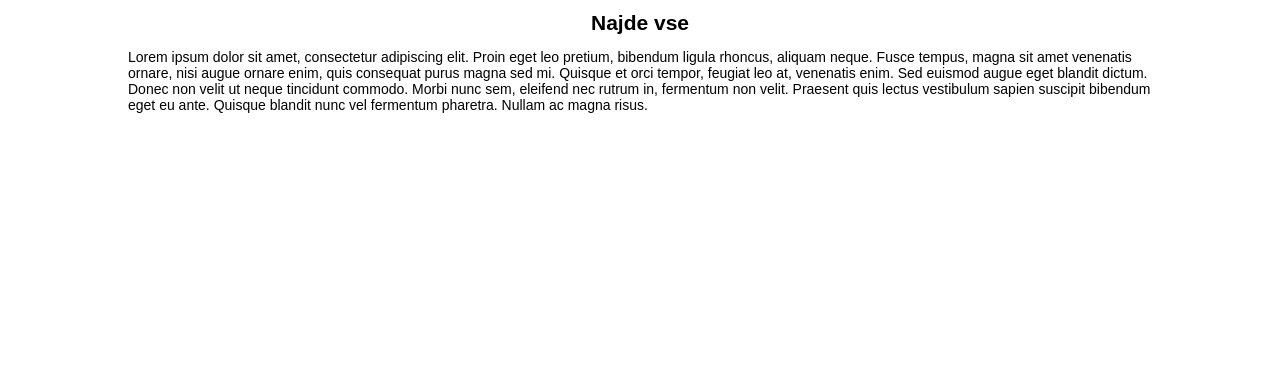
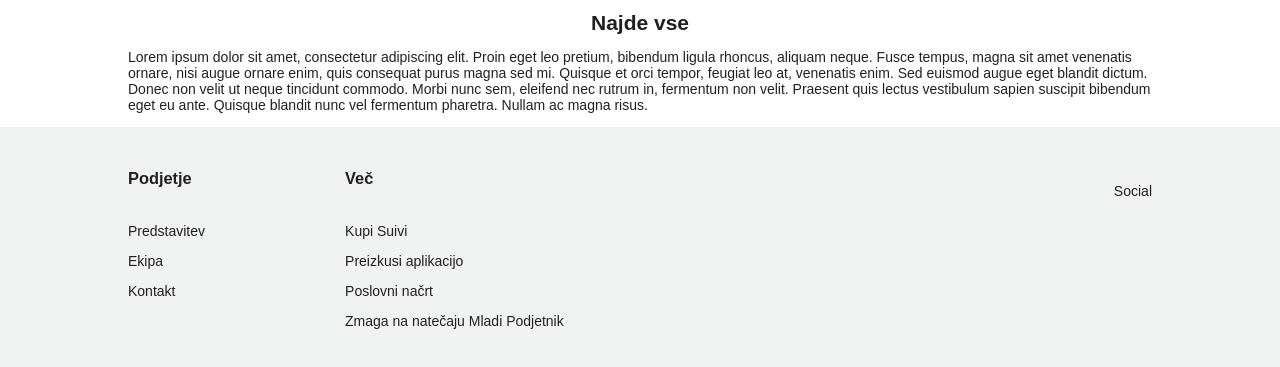
Before and after one commit to Piksie/Suivi, a plain HTML site: page index.html in a window 1280 px wide. Shown: the part 911-1278 px from the top of the page. Before the commit the page ends 1038 px from the top, so only its background shows below. Drawn offline with Linux system fonts and the light colour scheme.

Commit message:
Basic footer layout

```diff
--- a/index.html
+++ b/index.html
@@ -53,18 +53,49 @@
                     <img class="main-image" src="img/main_img.jpg" title="Main image" alt="Suivi application in use">
                 </section>
 
-                <section class="main-content">
+                <section class="main-content-container">
                     <img class="separator" src="img/article_separator.jpg">
                     <div class="content-article">
                         <article>
                             <h1>Suivi</h1>
                             <h2>Najde vse</h2>
-                            <p>Lorem ipsum dolor sit amet, consectetur adipiscing elit. Proin eget leo pretium, bibendum ligula rhoncus, aliquam neque. Fusce tempus, magna sit amet venenatis ornare, nisi augue ornare enim, quis consequat purus magna sed mi. Quisque et orci tempor, feugiat leo at, venenatis enim. Sed euismod augue eget blandit dictum. Donec non velit ut neque tincidunt commodo. Morbi nunc sem, eleifend nec rutrum in, fermentum non velit. Praesent quis lectus vestibulum sapien suscipit bibendum eget eu ante. Quisque blandit nunc vel fermentum pharetra. Nullam ac magna risus.</p>
+                            <p>Lorem ipsum dolor sit amet, consectetur adipiscing elit. Proin eget leo pretium, bibendum
+                                ligula rhoncus, aliquam neque. Fusce tempus, magna sit amet venenatis ornare, nisi augue
+                                ornare enim, quis consequat purus magna sed mi. Quisque et orci tempor, feugiat leo at,
+                                venenatis enim. Sed euismod augue eget blandit dictum. Donec non velit ut neque
+                                tincidunt commodo. Morbi nunc sem, eleifend nec rutrum in, fermentum non velit. Praesent
+                                quis lectus vestibulum sapien suscipit bibendum eget eu ante. Quisque blandit nunc vel
+                                fermentum pharetra. Nullam ac magna risus.</p>
                         </article>
                     </div>
                 </section>
             </div>
         </main>
+
+        <footer>
+            <section class="footer-container">
+                <div class="footer-links-container">
+                    <div class="footer-links-column">
+                        <a href="#" class="footer-link"><h3>Podjetje</h3></a>
+                        <a href="#" class="footer-link"><p>Predstavitev</p></a>
+                        <a href="#" class="footer-link"><p>Ekipa</p></a>
+                        <a href="#" class="footer-link"><p>Kontakt</p></a>
+                    </div>
+
+                    <div class="footer-links-column">
+                        <h3>Več</h3>
+                        <p>Kupi Suivi</p>
+                        <p>Preizkusi aplikacijo</p>
+                        <p>Poslovni načrt</p>
+                        <p>Zmaga na natečaju Mladi Podjetnik</p>
+                    </div>
+                </div>
+
+                <div class="footer-social-container">
+<p>Social</p>
+                </div>
+            </section>
+        </footer>
     </div>
 
     <script src="main.js" async defer></script>
--- a/main.js
+++ b/main.js
@@ -6,10 +6,12 @@
 let headerScroll = document.getElementById("header-container");
 let headerNavBtn = document.getElementById("a.nav-button");
 
+
+
 window.onscroll = () => {
     if (document.body.scrollTop >= 50 || document.documentElement.scrollTop >= 50) {
-        headerScroll.classList.add("header-scroll")
+        headerScroll.classList.add("header-scroll");
     } else {
-        headerScroll.classList.remove("header-scroll")
+        headerScroll.classList.remove("header-scroll");
     }
 };
--- a/style.css
+++ b/style.css
@@ -4,6 +4,7 @@ html, body {
      padding: 0;
      font-family: Arial, Helvetica, sans-serif;
      font-size: 14px;
+     color: #231f20;
 }
 
 #header-container {
@@ -13,8 +14,11 @@ html, body {
     /* background-color: #26A69A; */
     width: 100%;
     height: 5rem;
+    max-height: 5rem;
+    transition-property: all;
     transition: 0.5s ease-out;
 }
+
 
 .header-scroll {
     background-color: #26A69A;
@@ -71,7 +75,11 @@ a.nav-button {
 }
 
 a.nav-button:hover {
-    background-color: #00796B
+    background-color: #26A69A;
+}
+
+a.nav-button.scroll:hover {
+    background-color: #00796B;
 }
 
 .nav-mobile {
@@ -115,7 +123,7 @@ main {
     width: 100%;
 }
 
-.main-content {
+.main-content-container {
     display: flex;
     flex-direction: column;
     align-items: center;
@@ -146,3 +154,46 @@ h2 {
     margin: 0;
     padding: 0;
 }
+
+h3 {
+    padding: 0;
+    padding-bottom: 1.5rem;
+    margin: 0;
+    color: #231f20;
+}
+
+footer {
+    display: flex;
+    justify-content: center;
+    background-color: #f1f2f2;
+    width: 100%;
+}
+
+.footer-container {
+    display: flex;
+    width: 80%;
+    padding-top: 3rem;
+    padding-bottom: 3rem;
+}
+
+.footer-links-container {
+    display: flex;
+    flex: 1;
+}
+
+.footer-links-column {
+    margin-right: 10rem;
+}
+
+.footer-link {
+    text-decoration: none;
+    color: #231f20;
+}
+
+.footer-link > p {
+    margin: 0.5;
+}
+
+.footer-social-container {
+    display: flex;
+}
```
